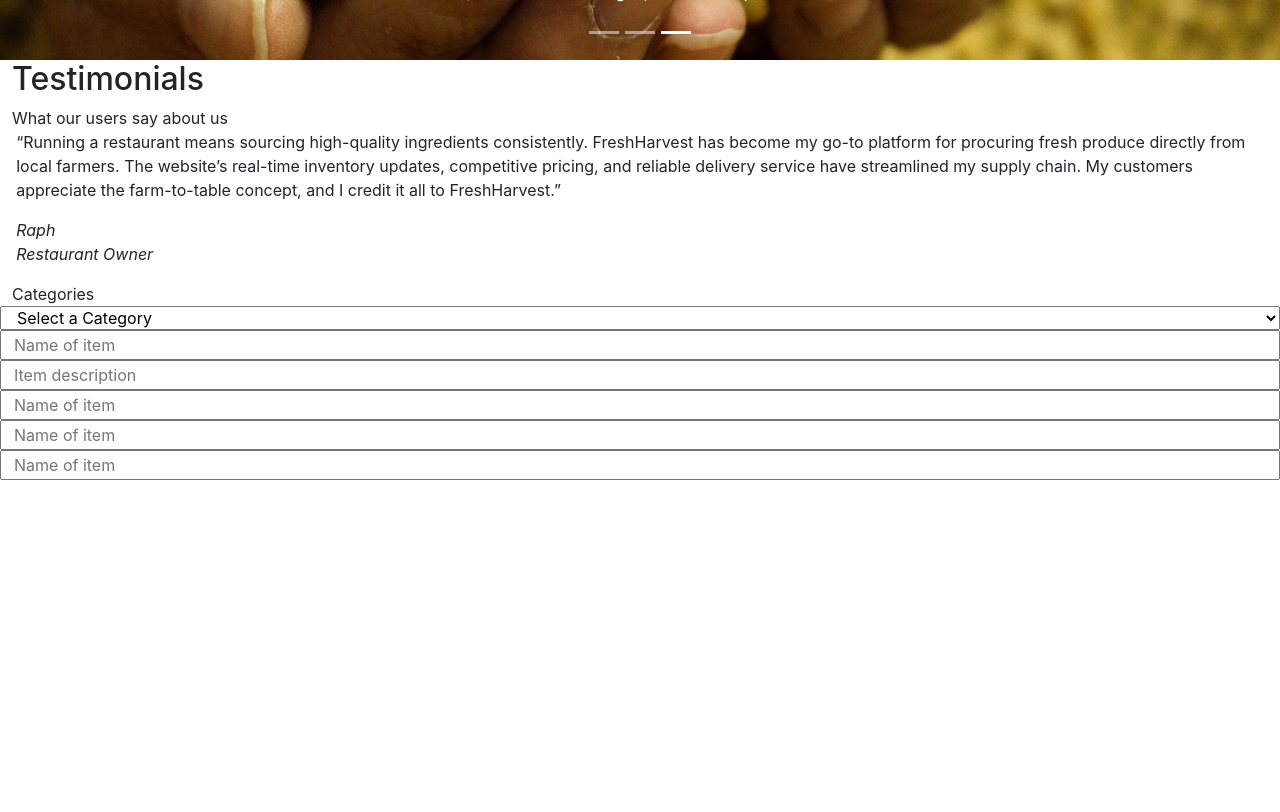
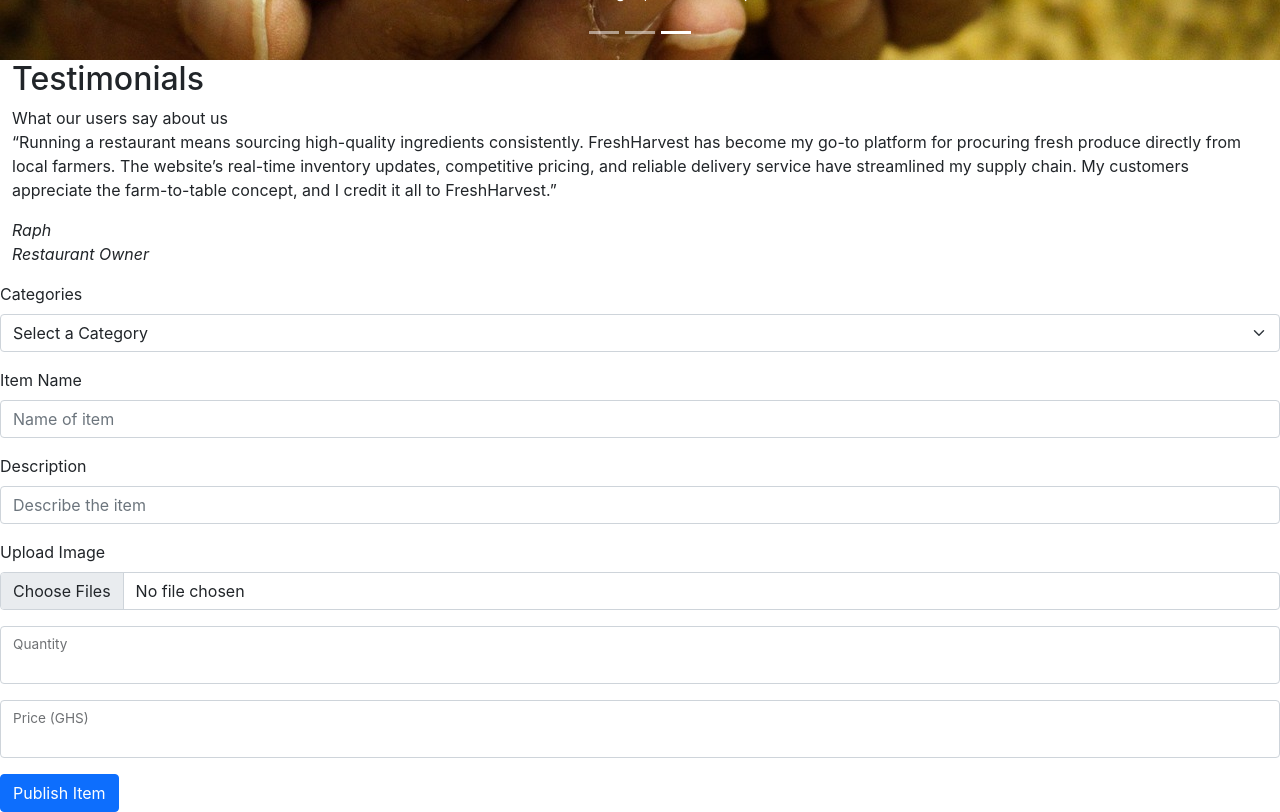
Before and after one commit to TAAP-Mest/Agro-Biz, a React (Create React App) app: page / in a window 1280 px wide. Shown: the part 660-1472 px from the top of the page. Before the commit the page ends 1140 px from the top, so only its background shows below. Built offline with nearby package versions, Linux system fonts and the light colour scheme.

Commit message:
working on sellers add item to market

```diff
--- a/package.json
+++ b/package.json
@@ -3,6 +3,9 @@
   "version": "0.1.0",
   "private": true,
   "dependencies": {
+    "@fontsource/roboto": "^5.0.8",
+    "@mui/icons-material": "^5.15.11",
+    "@mui/material": "^5.15.11",
     "@testing-library/jest-dom": "^5.17.0",
     "@testing-library/react": "^13.4.0",
     "@testing-library/user-event": "^13.5.0",
--- a/public/index.html
+++ b/public/index.html
@@ -23,8 +23,7 @@
       Learn how to configure a non-root public URL by running `npm run build`.
     -->
   <title>React App</title>
-  <link href="https://cdn.jsdelivr.net/npm/bootstrap@5.3.3/dist/css/bootstrap.min.css" rel="stylesheet"
-    integrity="sha384-QWTKZyjpPEjISv5WaRU9OFeRpok6YctnYmDr5pNlyT2bRjXh0JMhjY6hW+ALEwIH" crossorigin="anonymous">
+  <link href="https://cdn.jsdelivr.net/npm/bootstrap@5.0.2/dist/css/bootstrap.min.css" rel="stylesheet" integrity="sha384-EVSTQN3/azprG1Anm3QDgpJLIm9Nao0Yz1ztcQTwFspd3yD65VohhpuuCOmLASjC" crossorigin="anonymous">
 
 </head>
 
@@ -42,12 +41,8 @@
       To create a production bundle, use `npm run build` or `yarn build`.
     -->
 
-  <script src="https://cdn.jsdelivr.net/npm/@popperjs/core@2.11.8/dist/umd/popper.min.js"
-    integrity="sha384-I7E8VVD/ismYTF4hNIPjVp/Zjvgyol6VFvRkX/vR+Vc4jQkC+hVqc2pM8ODewa9r"
-    crossorigin="anonymous"></script>
-  <script src="https://cdn.jsdelivr.net/npm/bootstrap@5.3.3/dist/js/bootstrap.min.js"
-    integrity="sha384-0pUGZvbkm6XF6gxjEnlmuGrJXVbNuzT9qBBavbLwCsOGabYfZo0T0to5eqruptLy"
-    crossorigin="anonymous"></script>
+    <script src="https://cdn.jsdelivr.net/npm/@popperjs/core@2.9.2/dist/umd/popper.min.js" integrity="sha384-IQsoLXl5PILFhosVNubq5LC7Qb9DXgDA9i+tQ8Zj3iwWAwPtgFTxbJ8NT4GN1R8p" crossorigin="anonymous"></script>
+    <script src="https://cdn.jsdelivr.net/npm/bootstrap@5.0.2/dist/js/bootstrap.min.js" integrity="sha384-cVKIPhGWiC2Al4u+LWgxfKTRIcfu0JTxR+EQDz/bgldoEyl4H0zUF0QKbrJ0EcQF" crossorigin="anonymous"></script>
 
 </body>
 
--- a/src/components/Seller Dashboard/index.jsx
+++ b/src/components/Seller Dashboard/index.jsx
@@ -1,43 +1,59 @@
-import Container from 'react-bootstrap/Container';
-import Row from 'react-bootstrap/Row';
+
+// import styles from './index.modules.css'
+import Button from 'react-bootstrap/Button';
+import Form from 'react-bootstrap/Form';
+
 
 
 const SellerDashboard = () => {
     return (
-        <section>
-            <Container fluid>
-                <Row className='rows'>
-                    <label htmlFor="categorie">Categories</label>
-                    <select className="categorie">
-                        <option value="" disabled selected hidden>Select a Category</option>
-                        <option value="tools & equipment">Tools & Equipment</option>
-                        <option value="foodstuff">Foodstuff</option>
-                        <option value="farm inputs">Farm Inputs</option>
-                    </select>
-                </Row>
+        <Form>
+            <Form.Group className="mb-3" controlId="formBasicEmail">
+                <Form.Label>Categories</Form.Label>
+                <Form.Select type=''>
+                    <option value="" disabled selected hidden>Select a Category</option>
+                    <option value="tools & equipment">Tools & Equipment</option>
+                    <option value="foodstuff">Foodstuff</option>
+                    <option value="farm inputs">Farm Inputs</option>
+                </Form.Select>
+            </Form.Group>
 
-                <Row className='rows'>
-                    <input type="text" placeholder='Name of item' />
-                </Row>
+            <Form.Group className="mb-3" controlId="formBasicEmail">
+                <Form.Label>Item Name</Form.Label>
+                <Form.Control type=" " placeholder="Name of item" />
+            </Form.Group>
 
-                <Row className='rows'>
-                    <input type="text" placeholder='Item description' />
-                </Row>
+            <Form.Group className="mb-3" controlId="formBasicPassword">
+                <Form.Label>Description</Form.Label>
+                <Form.Control type=" " placeholder="Describe the item" />
+            </Form.Group>
 
-                <Row className='rows'>
-                    <input type="text" placeholder='Name of item' />
-                </Row>
+            <Form.Group controlId="formFileMultiple" className="mb-3">
+                <Form.Label>Upload Image</Form.Label>
+                <Form.Control type="file" multiple />
+            </Form.Group>
 
-                <Row className='rows'>
-                    <input type="text" placeholder='Name of item' />
-                </Row>
+            <Form.Floating className="mb-3">
+                <Form.Control
+                    id="floatingInputCustom"
+                    type="number"
+                />
+                <label htmlFor="floatingInputCustom">Quantity</label>
+            </Form.Floating>
+            <Form.Floating className="mb-3">
+                <Form.Control
+                    id="floatingInputCustom"
+                    type="number"
+                />
+                <label htmlFor="floatingInputCustom">Price (GHS)</label>
+            </Form.Floating>
 
-                <Row className='rows'>
-                    <input type="text" placeholder='Name of item' />
-                </Row>
-            </Container>
+            <Button variant="primary" type="publish item">
+                Publish Item
+            </Button>
+        </Form>
 
-        </section>
+
     )
 }
 
```
Also changed, not shown: 1 other file (tests, documents, lock files or other folders).
